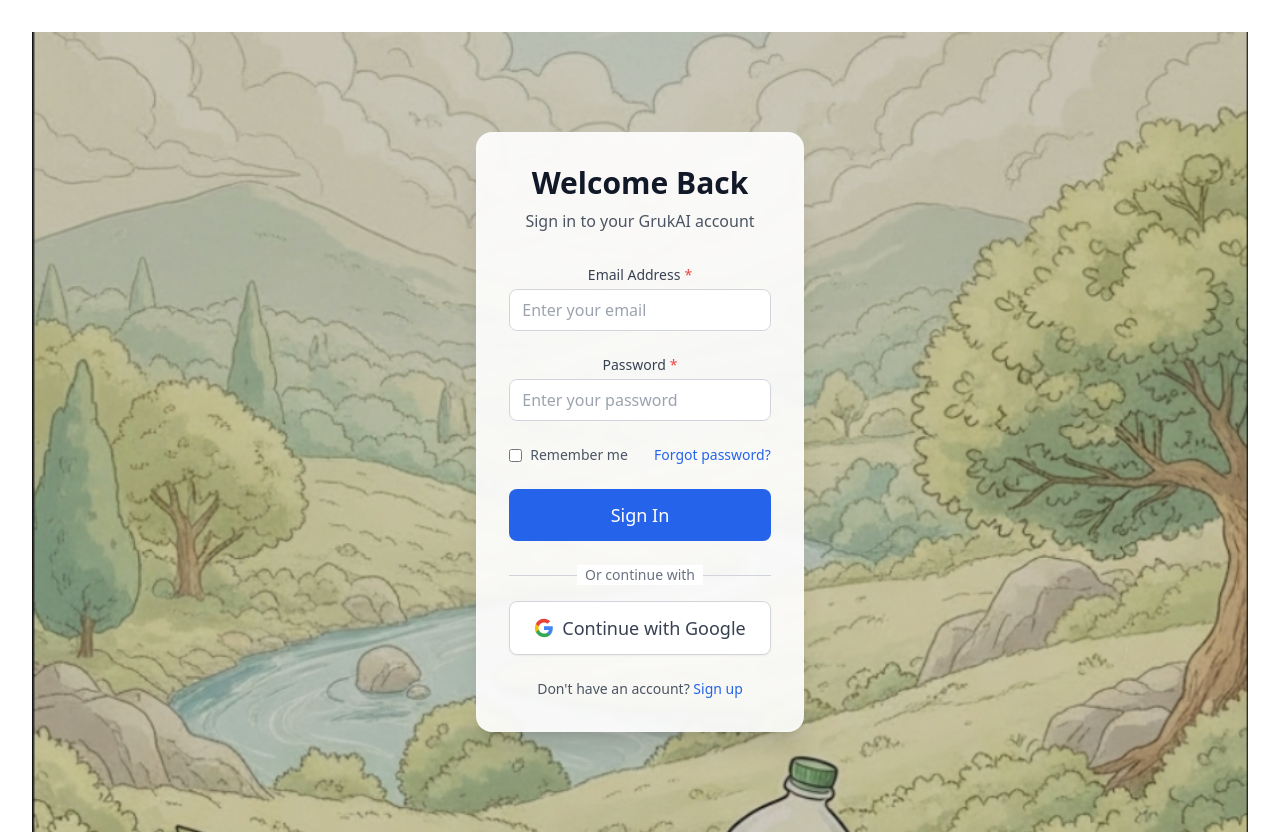
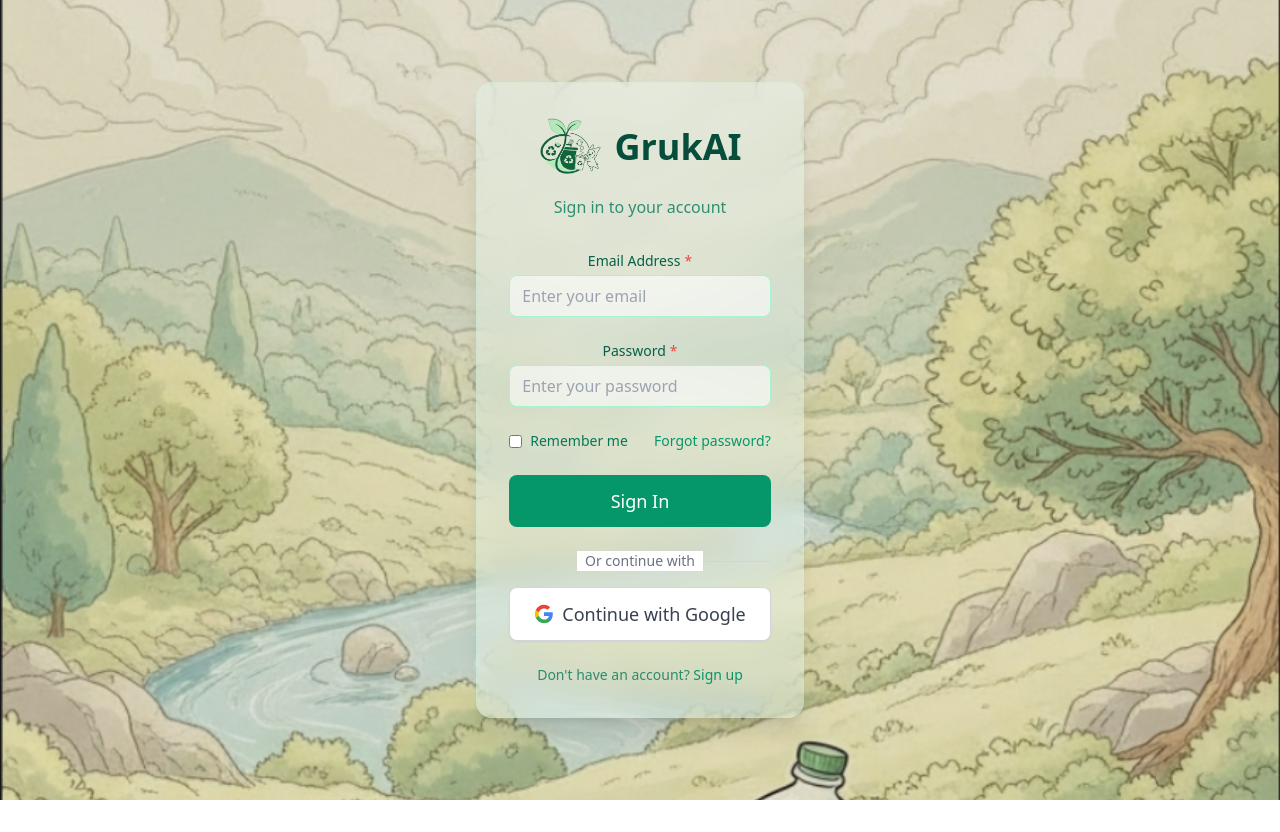
Before and after one commit to ByteHack-Team/GrukAI, a React (Vite) app in the folder grukAI/: page /login in a window 1280 px wide. Built offline with nearby package versions, Linux system fonts and the light colour scheme.

Commit message:
feat: loginpage/wallaper and styling refactor

```diff
--- a/grukAI/src/pages/LoginPage.jsx
+++ b/grukAI/src/pages/LoginPage.jsx
@@ -1,5 +1,6 @@
 import React, { useState } from 'react'
 import GRUKBG from '../components/assets/GRUKBG.jpg'
+import GrukLogo from '../components/assets/GRUK_AI_LOGO-Photoroom.png'
 
 // Button Component
 const Button = ({
@@ -15,7 +16,7 @@
   const baseStyles = 'inline-flex items-center justify-center font-medium rounded-lg transition-all duration-200 focus:outline-none focus:ring-2 focus:ring-offset-2 disabled:opacity-50 disabled:cursor-not-allowed'
 
   const variants = {
-    primary: 'bg-blue-600 hover:bg-blue-700 text-white focus:ring-blue-500',
+    primary: 'bg-emerald-600 hover:bg-emerald-700 text-white focus:ring-emerald-500',
     secondary: 'bg-gray-200 hover:bg-gray-300 text-gray-900 focus:ring-gray-500',
     outline: 'border border-gray-300 bg-white hover:bg-gray-50 text-gray-700 focus:ring-gray-500',
     google: 'bg-white hover:bg-gray-50 text-gray-700 border border-gray-300 focus:ring-blue-500 shadow-sm'
@@ -55,17 +56,17 @@
   ...props
 }) => {
   const inputStyles = `
-    w-full px-3 py-2 border rounded-lg transition-colors duration-200
-    focus:outline-none focus:ring-2 focus:ring-blue-500 focus:border-transparent
+    w-full px-3 py-2 border rounded-lg transition-colors duration-200 bg-white/60
+    focus:outline-none focus:ring-2 focus:ring-emerald-500 focus:border-transparent
     disabled:bg-gray-100 disabled:cursor-not-allowed
-    ${error ? 'border-red-500 focus:ring-red-500' : 'border-gray-300'}
+    ${error ? 'border-red-500 focus:ring-red-500' : 'border-emerald-200'}
     ${className}
   `
 
   return (
     <div className="w-full">
       {label && (
-        <label className="block text-sm font-medium text-gray-700 mb-1">
+        <label className="block text-sm font-medium text-emerald-800 mb-1">
           {label}
           {required && <span className="text-red-500 ml-1">*</span>}
         </label>
@@ -161,10 +162,13 @@
   }
 
   return (
-    <div className="w-full max-w-md mx-auto bg-white/90 backdrop-blur-sm rounded-2xl shadow-xl p-8 border border-white/20">
+    <div className="w-full max-w-md mx-auto bg-emerald-50/40 backdrop-blur-lg rounded-2xl shadow-xl p-8 border border-emerald-200/20">
       <div className="text-center mb-8">
-        <h1 className="text-3xl font-bold text-gray-900 mb-2">Welcome Back</h1>
-        <p className="text-gray-600">Sign in to your GrukAI account</p>
+        <div className="flex items-center justify-center mb-4">
+          <img src={GrukLogo} alt="GrukAI Logo" className="w-16 h-16 mr-3" />
+          <h1 className="text-4xl font-bold text-emerald-900">GrukAI</h1>
+        </div>
+        <p className="text-emerald-700/80">Sign in to your account</p>
       </div>
 
       <form onSubmit={handleSubmit} className="space-y-6">
@@ -198,10 +202,10 @@
 
         <div className="flex items-center justify-between">
           <label className="flex items-center">
-            <input type="checkbox" className="rounded border-gray-300 text-blue-600 focus:ring-blue-500" />
-            <span className="ml-2 text-sm text-gray-600">Remember me</span>
+            <input type="checkbox" className="rounded border-emerald-300 text-emerald-600 focus:ring-emerald-500" />
+            <span className="ml-2 text-sm text-emerald-700">Remember me</span>
           </label>
-          <a href="#" className="text-sm text-blue-600 hover:text-blue-800">
+          <a href="#" className="text-sm text-emerald-600 hover:text-emerald-800">
             Forgot password?
           </a>
         </div>
@@ -245,9 +249,9 @@
       </div>
 
       <div className="mt-6 text-center">
-        <p className="text-sm text-gray-600">
+        <p className="text-sm text-emerald-700/80">
           Don't have an account?{' '}
-          <a href="#" className="text-blue-600 hover:text-blue-800 font-medium">
+          <a href="#" className="text-emerald-600 hover:text-emerald-800 font-medium">
             Sign up
           </a>
         </p>
@@ -281,13 +285,20 @@
 
   return (
     <div
-      className="min-h-screen flex items-center justify-center p-4 bg-cover bg-center bg-no-repeat relative"
+      className="fixed inset-0 w-screen h-screen flex items-center justify-center p-4 overflow-hidden"
       style={{
-        backgroundImage: `url(${GRUKBG})`
+        backgroundImage: `url(${GRUKBG})`,
+        backgroundSize: 'cover',
+        backgroundPosition: 'center center',
+        backgroundRepeat: 'no-repeat',
+        width: '100vw',
+        height: '100vh',
+        minWidth: '100vw',
+        minHeight: '100vh'
       }}
     >
       {/* Overlay for better text readability */}
-      <div className="absolute inset-0 bg-black/20"></div>
+      <div className="absolute inset-0 bg-black/10"></div>
 
       {/* Login Form */}
       <div className="relative z-10">
```
Also changed, not shown: grukAI/src/components/assets/GRUK_AI_LOGO-Photoroom.png (added).
